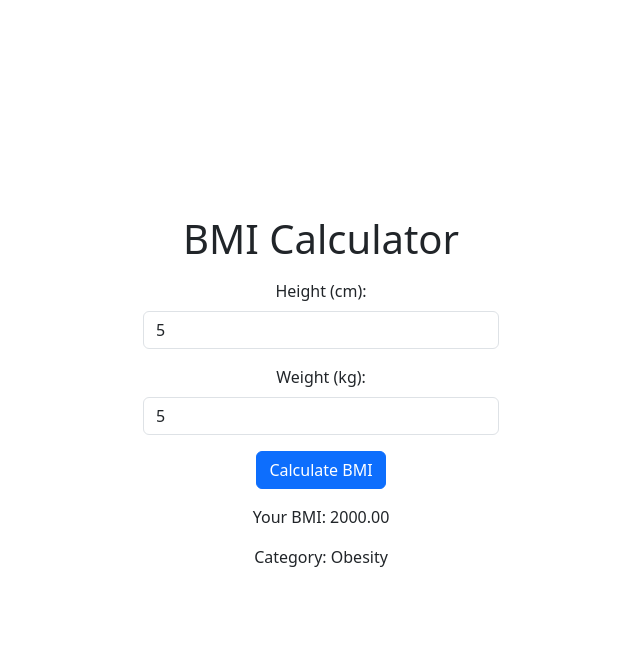
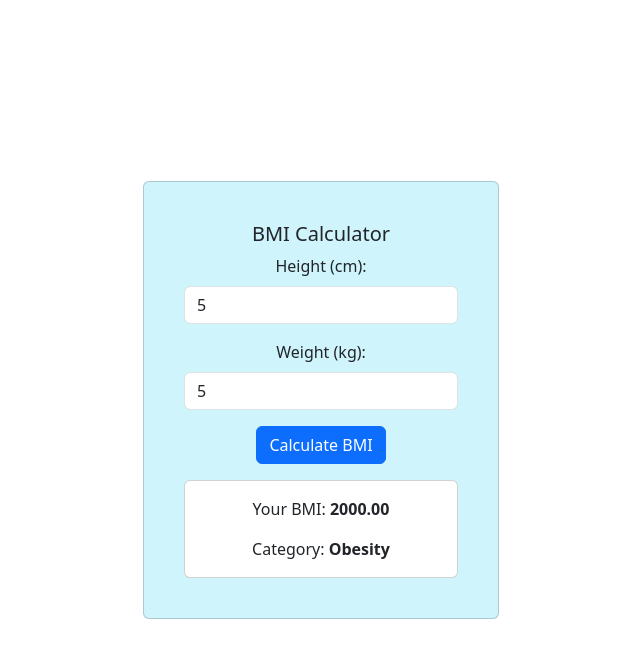
Before and after one commit to C4rm3l00/Calculadora-IMC-React, a React (Create React App) app: page / in a window 1280 px wide. Both pictures are taken after typing "5", "5" into the empty fields and a click on the button "Calculate BMI". Shown: the top 658 px of the page, without its empty margins (319-959 px from the left). Built offline with nearby package versions, Linux system fonts and the light colour scheme.

Commit message:
Intento de mejorar diseño

```diff
--- a/src/components/BmiCalculator.js
+++ b/src/components/BmiCalculator.js
@@ -1,5 +1,5 @@
 import React, { useState } from 'react';
-import { Container, Row, Col, Form, Button } from 'react-bootstrap';
+import { Container, Row, Col, Form, Button, Card } from 'react-bootstrap';
 
 function BmiCalculator() {
   const [height, setHeight] = useState('');
@@ -25,10 +25,11 @@ function BmiCalculator() {
     <Container>
       <Row className="justify-content-center align-items-center" style={{ height: '100vh' }}>
         <Col xs={12} md={6} lg={4}>
-          <div className="text-center">
-            <h1>BMI Calculator</h1>
+          <Card className="text-center p-4 bg-info-subtle">
+            <Card.Body>
+              <Card.Title>BMI Calculator</Card.Title>
               <Form>
-              <Form.Group controlId="formHeight" className="mt-3">
+                <Form.Group controlId="formHeight">
                   <Form.Label>Height (cm):</Form.Label>
                   <Form.Control
                     type="number"
@@ -49,12 +50,15 @@ function BmiCalculator() {
                 </Button>
               </Form>
               {bmi && (
-              <div className="result mt-3">
-                <p>Your BMI: {bmi}</p>
-                <p>Category: {category}</p>
-              </div>
+                <Card className="result mt-3">
+                  <Card.Body>
+                    <Card.Text>Your BMI: <strong>{bmi}</strong></Card.Text>
+                    <Card.Text>Category: <strong>{category}</strong></Card.Text>
+                  </Card.Body>
+                </Card>
               )}
-          </div>
+            </Card.Body>
+          </Card>
         </Col>
       </Row>
     </Container>
```
Also changed, not shown: src/App.css (added). Lines whose indentation alone changed are shown as unchanged.
